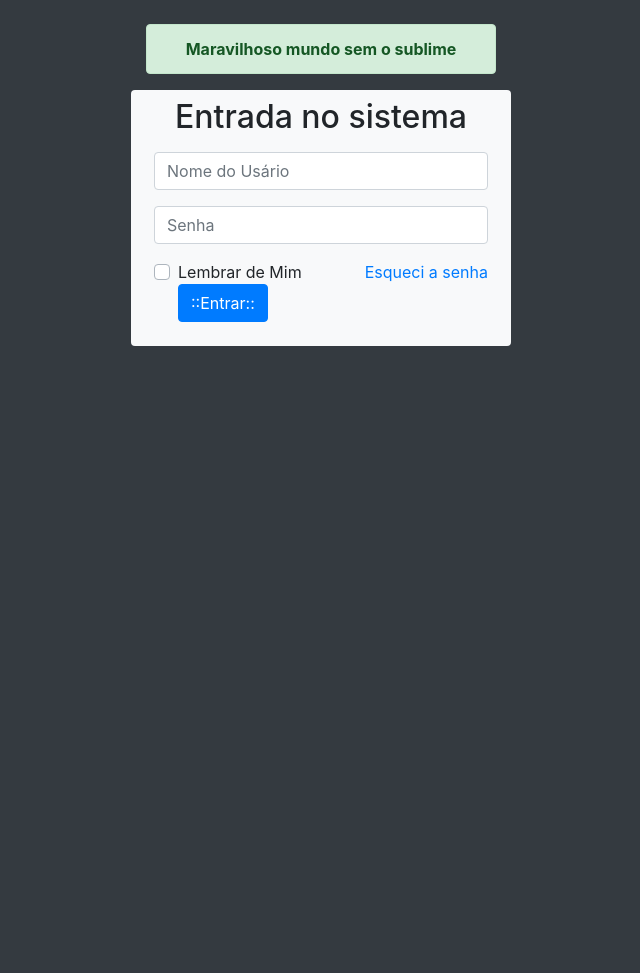
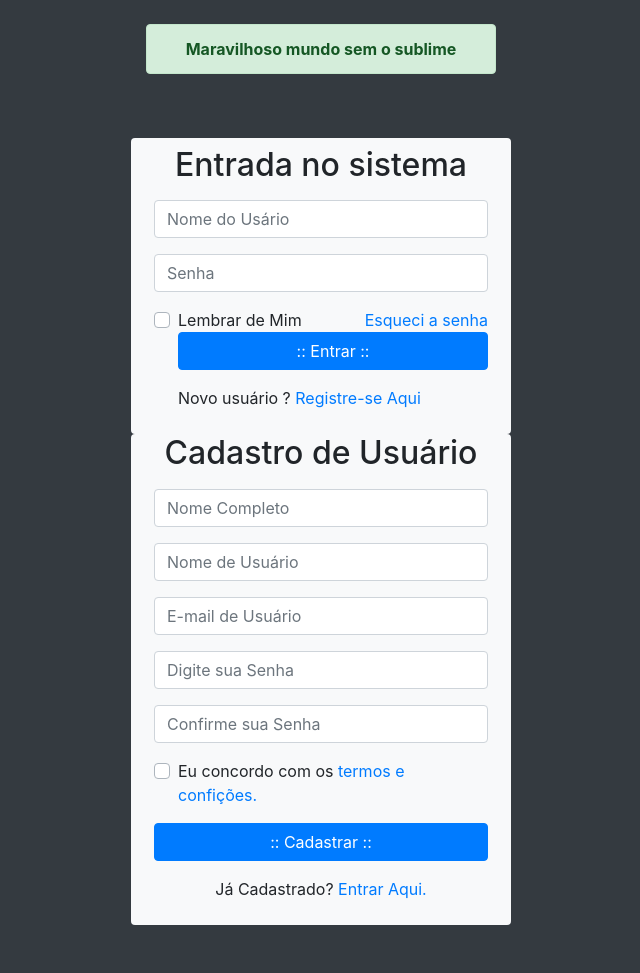
Before and after one commit to estevaodanie321/sistema_de_login_AIPR2019v1, a PHP site: page / in a window 1280 px wide. Shown: the whole page, without its empty margins (319-959 px from the left). Before the commit the page ends 346 px from the top, so only its background shows below. Run offline with PHP 8.4, Linux system fonts and the light colour scheme; some libraries are stand-ins or nearby versions.

Commit message:
closes #2
Formulário de cadastro de novo usuario

```diff
--- a/index.php
+++ b/index.php
@@ -12,7 +12,7 @@
 
   <main class="container mt-4">
 
-    <section class="row">
+    <section class="row mb-5">
 
      <div class="col-lg-4 offset-lg-4" id="alerta">
 
@@ -59,18 +59,67 @@
             </div>
 
             <div class="form-group">
-            <input type="submit" value="::Entrar::" name="btnEntrar" id="btnEntrar" class="btn btn-primary btn btn">
+            <input type="submit" value=":: Entrar ::" class="btn btn-primary btn-block" id="btnRegistrar">
+</div>
+<div class="form-group">
+<p class="center">Novo usuário ?<a href="#" id="btnCadastrar"> Registre-se Aqui </a> </p>
 
-            </div>
+</div>
 
-            <div class="form-group"></div>
-
-          </form>
+</form>
 
       </div>
 
     </section>
 
+     <!-- Formulário de cadastro -->
+<section class="row mb-5">
+<div class="col-lg-4 offset-lg-4 bg-light rounded" id="caixaCadastro">
+<h2 class="text-center">Cadastro de Usuário</h2>
+<form action="#" class="p-2" id="frmCadastro">
+<div class="form-group">
+<input type="text" name="nomeCompleto" id="nomeCompleto" class="form-control" placeholder="Nome Completo" required>
+</div>
+
+<div class="form-group">
+<input type="text" name="nomeUsuário" id="nomeUsuário" class="form-control" placeholder="Nome de Usuário" required>
+</div>
+
+<div class="form-group">
+<input type="email" name="emailUsuário" id="emailUsuário" class="form-control" placeholder="E-mail de Usuário" required>
+</div>
+
+<div class="form-group">
+<input type="password" name="senhaUsuário" id="senhaUsuário" class="form-control" placeholder="Digite sua Senha" required>
+</div>
+
+<div class="form-group">
+<input type="password" name="senhaConfirma" id="senhaConfirma" class="form-control" placeholder="Confirme sua Senha" required>
+</div>
+
+<div class="form-group">
+<div class="custom-control custom-checkbox">
+<input type="checkbox" name="concordar" id="concordar" class="custom-control-input">
+<label for="concordar"class="custom-control-label">
+Eu concordo com os <a href="#"> termos e confições.</a>
+</label>
+</div>
+</div>
+
+<div class="form-group">
+<input type="submit" value=":: Cadastrar ::" class="btn btn-primary btn-block" id="btnRegistrar">
+</div>
+
+<div class="form-group">
+<p class="text-center">Já Cadastrado?
+<a href="#" id="btnJáCadastrado">Entrar Aqui.</a>
+</p>
+</div>
+
+</form>
+
+</div>
+</section>
   </main>
 
     <script src="https://cdnjs.cloudflare.com/ajax/libs/jquery/3.4.1/jquery.slim.min.js"></script>
```
